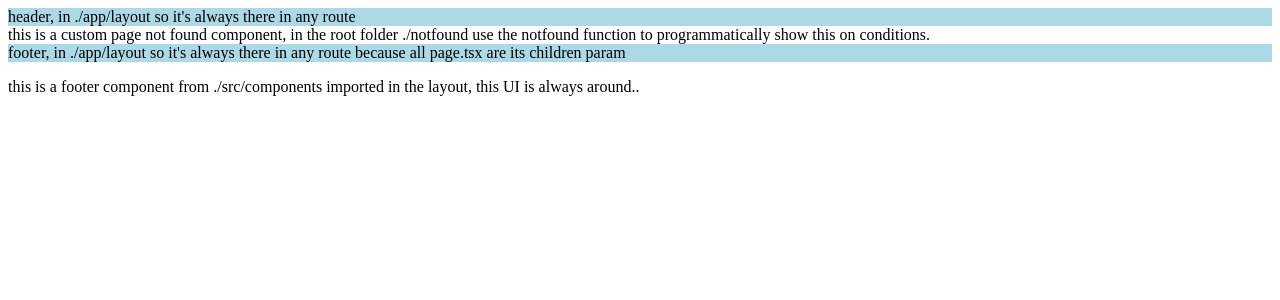
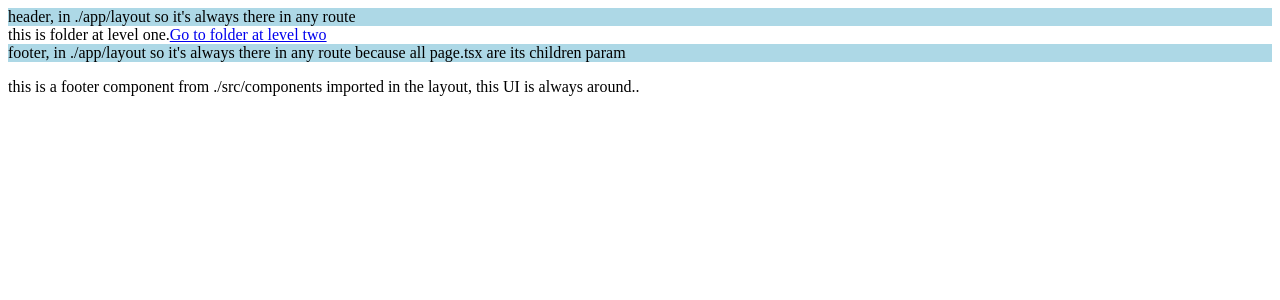
Before and after one commit to AdrianoGratani/adri-blog, a Next.js app: page /f1 in a window 1280 px wide. Before the commit this address had no page. Shown: the top 300 px of the page. Built offline with nearby package versions, Linux system fonts and the light colour scheme.

Commit message:
Create page.tsx for f1 for intercepting routes

```diff
--- /dev/null
+++ b/src/app/f1/page.tsx
@@ -0,0 +1,12 @@
+import Link from "next/link";
+
+export default function F1() {
+
+  return(
+    <div>
+      this is folder at level one.
+      <Link href="/f2">Go to folder at level two</Link>
+    </div>
+  )
+
+}
```
